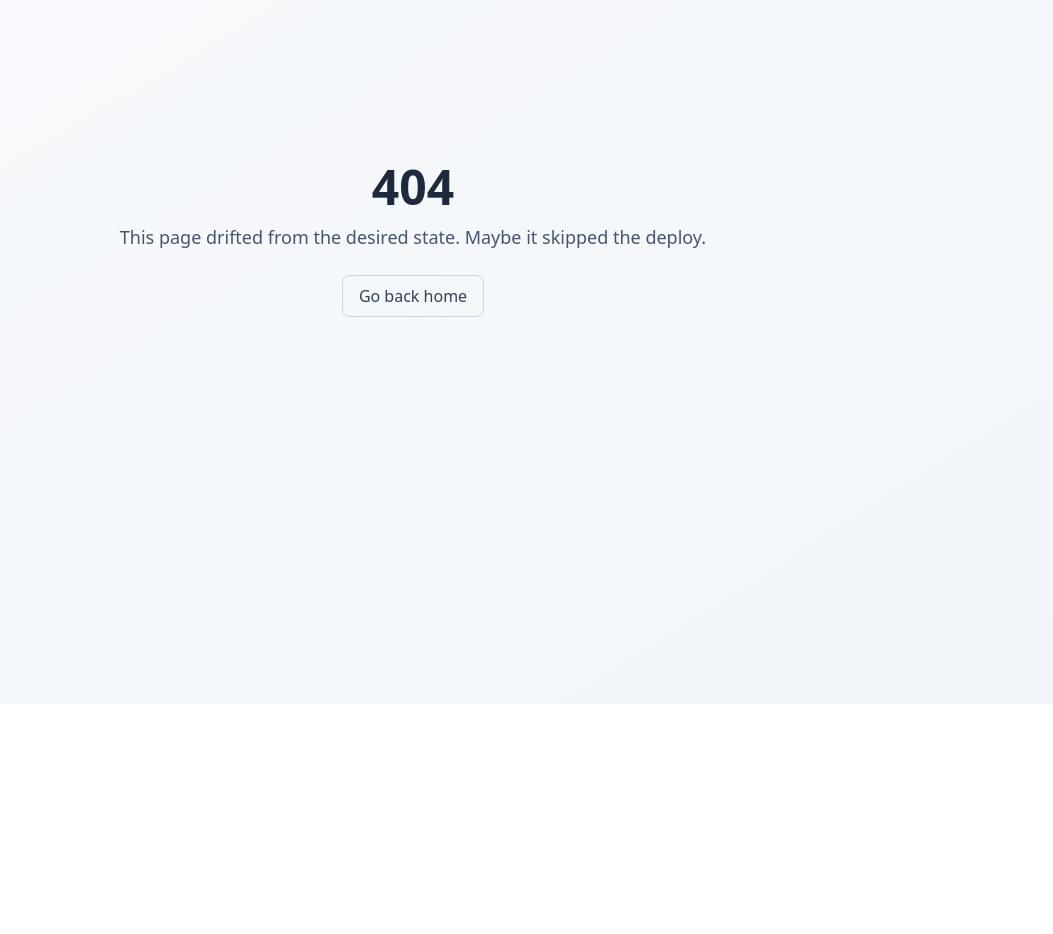
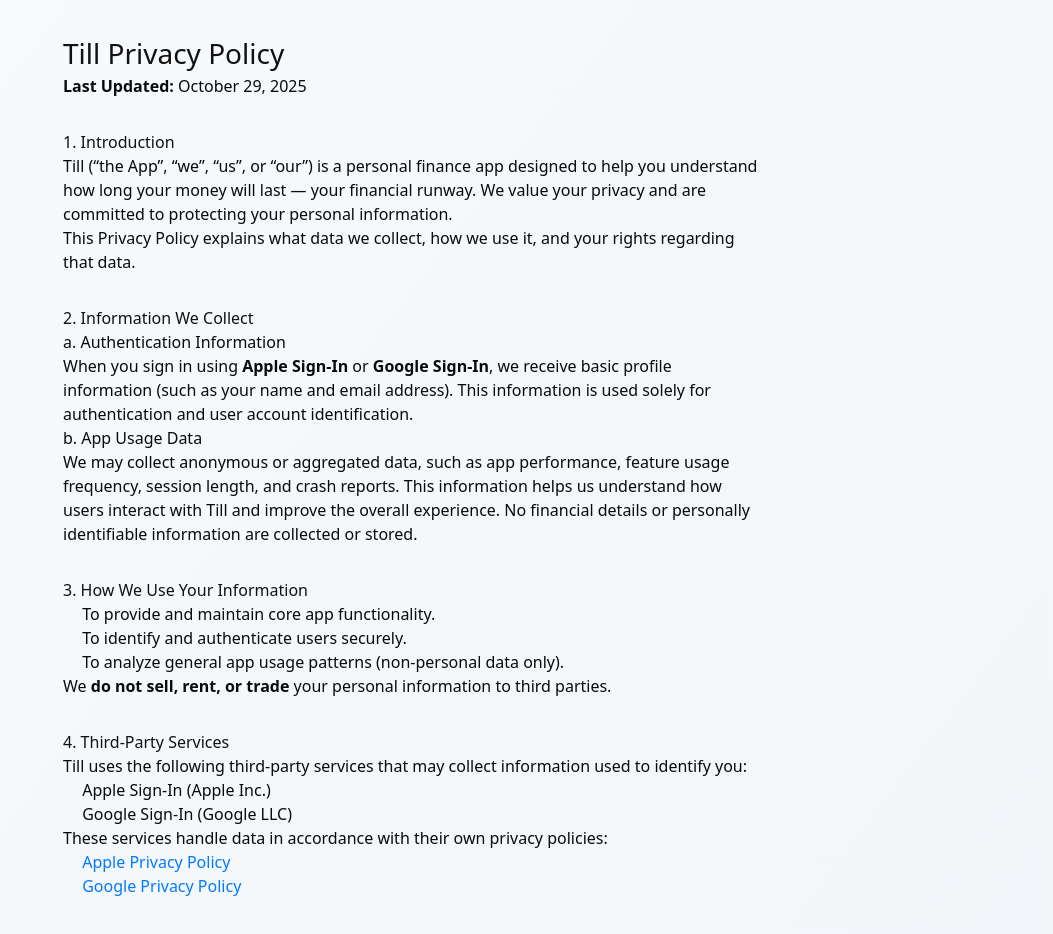
Before and after one commit to chammanganti/chammanganti.github.io, a SvelteKit app: page /apps/till/privacy in a window 1280 px wide. Before the commit this address had no page. Shown: the part 160-1094 px from the top of the page, without its empty margins (227-1280 px from the left). Before the commit the page ends 864 px from the top, so only its background shows below. Built offline with nearby package versions, Linux system fonts and the light colour scheme.

Commit message:
feat: add till's privacy policy

```diff
--- /dev/null
+++ b/src/routes/apps/till/privacy/+page.svelte
@@ -0,0 +1,123 @@
+<script>
+  const email = "chammanganti@gmail.com";
+</script>
+
+<article class="max-w-[700px] mx-auto pb-16">
+  <h1>Till Privacy Policy</h1>
+  <p><strong>Last Updated:</strong> October 29, 2025</p>
+
+  <h2>1. Introduction</h2>
+  <p>
+    Till (“the App”, “we”, “us”, or “our”) is a personal finance app designed to help
+    you understand how long your money will last — your financial runway. We value your
+    privacy and are committed to protecting your personal information.
+  </p>
+  <p>
+    This Privacy Policy explains what data we collect, how we use it, and your rights
+    regarding that data.
+  </p>
+
+  <h2>2. Information We Collect</h2>
+  <h3>a. Authentication Information</h3>
+  <p>
+    When you sign in using <strong>Apple Sign-In</strong> or <strong>Google Sign-In</strong>,
+    we receive basic profile information (such as your name and email address). This information is used solely for authentication and user account
+    identification.
+  </p>
+
+  <h3>b. App Usage Data</h3>
+  <p>We may collect anonymous or aggregated data, such as app performance, feature usage frequency, session length, and crash reports. This information helps us understand how users interact with Till and improve the overall experience. No financial details or personally identifiable information are collected or stored.</p>
+
+  <h2>3. How We Use Your Information</h2>
+  <ul>
+    <li>To provide and maintain core app functionality.</li>
+    <li>To identify and authenticate users securely.</li>
+    <li>To analyze general app usage patterns (non-personal data only).</li>
+  </ul>
+  <p>We <strong>do not sell, rent, or trade</strong> your personal information to third parties.</p>
+
+  <h2>4. Third-Party Services</h2>
+  <p>
+    Till uses the following third-party services that may collect information used to
+    identify you:
+  </p>
+  <ul>
+    <li>Apple Sign-In (Apple Inc.)</li>
+    <li>Google Sign-In (Google LLC)</li>
+  </ul>
+  <p>These services handle data in accordance with their own privacy policies:</p>
+  <ul>
+    <li><a href="https://www.apple.com/legal/privacy/" target="_blank" rel="noopener">Apple Privacy Policy</a></li>
+    <li><a href="https://policies.google.com/privacy" target="_blank" rel="noopener">Google Privacy Policy</a></li>
+  </ul>
+
+  <h2>5. Data Security</h2>
+  <p>
+    We take reasonable measures to protect your information against unauthorized access,
+    alteration, or disclosure. However, no digital system is completely secure, and we
+    cannot guarantee absolute security.
+  </p>
+
+  <h2>6. Your Data Rights</h2>
+  <p>You have the right to:</p>
+  <ul>
+    <li>Request access to the information we hold about you.</li>
+    <li>Request deletion of your account and associated data.</li>
+    <li>Withdraw consent for data processing at any time.</li>
+  </ul>
+  <p>
+    To exercise these rights, please contact us at:
+    <a href="mailto:{email}">{email}</a>
+  </p>
+
+  <h2>7. Children’s Privacy</h2>
+  <p>
+    Till is not intended for children under the age of 13, and we do not knowingly
+    collect personal data from them.
+  </p>
+
+  <h2>8. Changes to This Policy</h2>
+  <p>
+    We may update this Privacy Policy from time to time. Updates will be posted on this
+    page with a revised effective date.
+  </p>
+
+  <h2>9. Contact Us</h2>
+  <p>
+    If you have any questions or concerns about this Privacy Policy, please contact us at:
+    <a href="mailto:{email}">{email}</a>
+  </p>
+</article>
+
+<style>
+  .privacy {
+    max-width: 700px;
+    margin: 4rem auto;
+    padding: 0 1.5rem;
+    font-family: system-ui, sans-serif;
+    color: #333;
+    line-height: 1.6;
+  }
+
+  h1, h2 {
+    color: #111;
+    margin-top: 2rem;
+  }
+
+  h1 {
+    font-size: 1.75rem;
+  }
+
+  a {
+    color: #007aff;
+    text-decoration: none;
+  }
+
+  a:hover {
+    text-decoration: underline;
+  }
+
+  ul {
+    margin-left: 1.2rem;
+  }
+</style>
```
